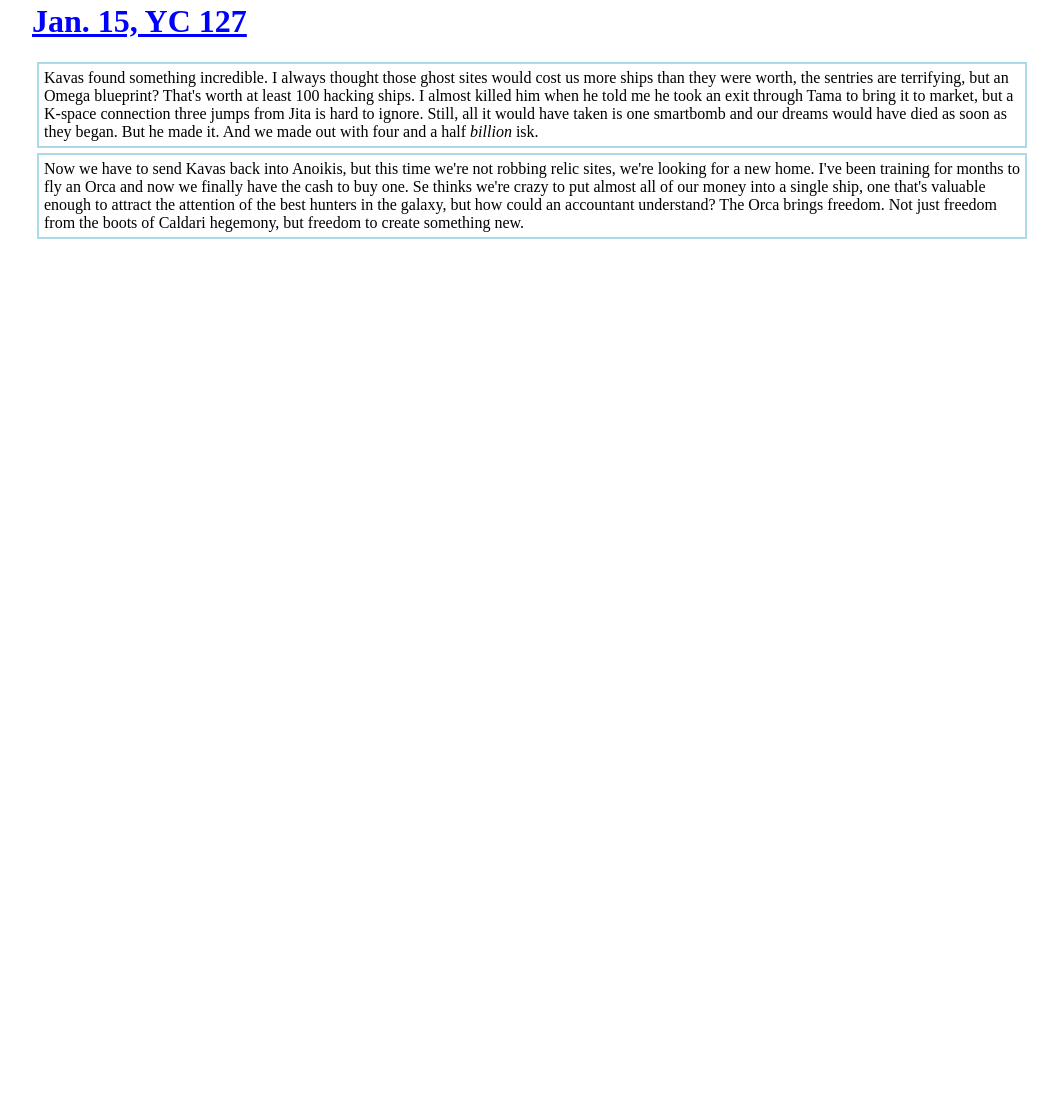
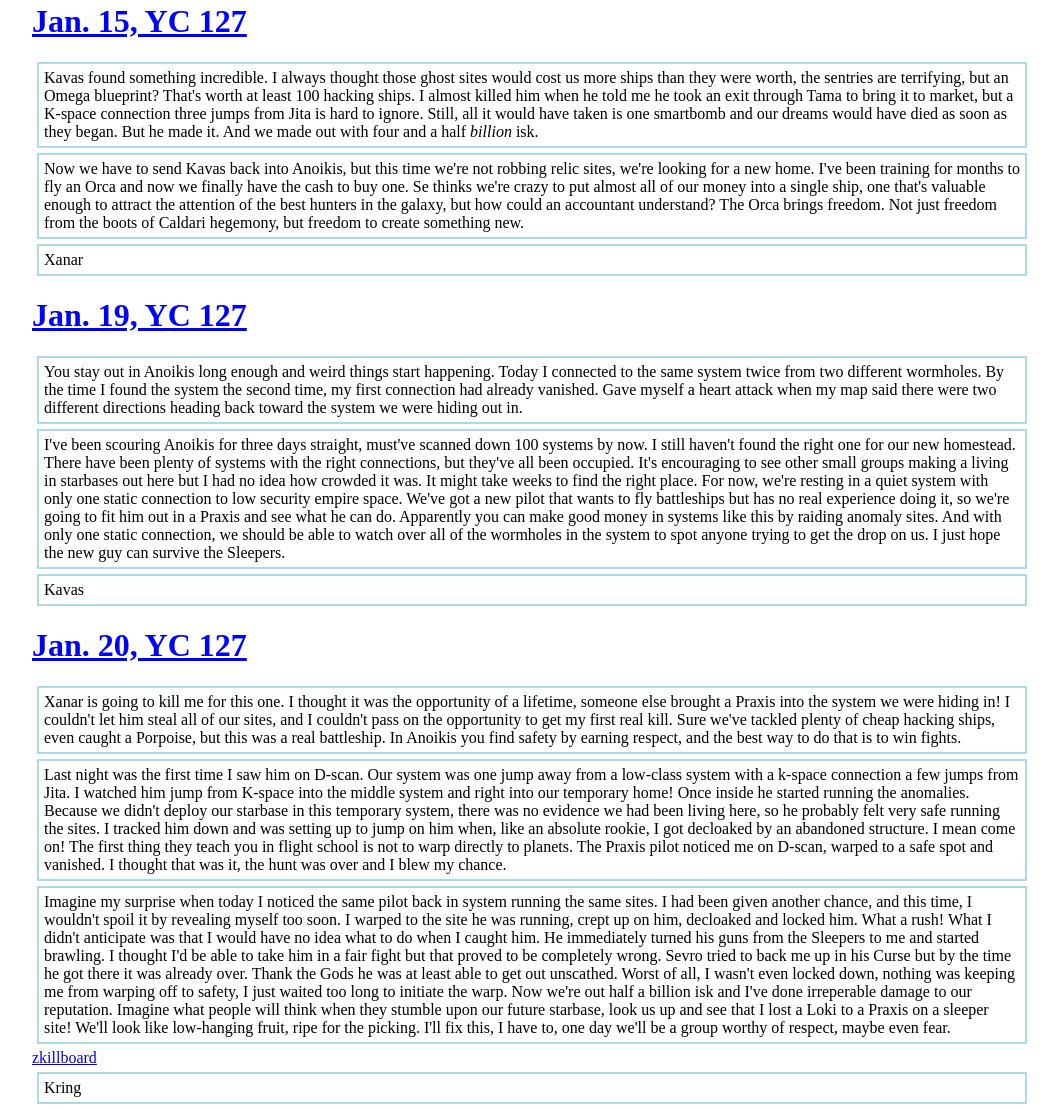
Before and after one commit to KadashiRiftCollective/KadashiRiftCollective.github.io, a plain HTML site: page index.html in a window 1280 px wide. Shown: the part 18-1127 px from the top of the page, without its empty margins (108-1166 px from the left). Before the commit the page ends 800 px from the top, so only its background shows below. Drawn offline with Linux system fonts and the light colour scheme.

Commit message:
Added Jan 19,20 entries

```diff
--- a/index.html
+++ b/index.html
@@ -17,5 +17,48 @@
 	Now we have to send Kavas back into Anoikis, but this time we're not robbing relic sites, we're looking for a new home. I've been training for months to fly an Orca and now we finally have the cash to buy one. Se thinks we're crazy to put almost all of our money into a single ship, one that's valuable enough to attract the attention of the best hunters in the galaxy, but how could an accountant understand? The Orca brings freedom. Not just freedom from the boots of Caldari hegemony, but freedom to create something new.
 </p>
 
+<p>
+Xanar
+</p>
+
+<h1>Jan. 19, YC 127</h1>
+
+<p>
+	You stay out in Anoikis long enough and weird things start happening. Today I connected to the same system twice from two different wormholes. By the time I found the system the second time, my first connection had already vanished. Gave myself a heart attack when my map said there were two different directions heading back toward the system we were hiding out in.
+</p>
+
+<p>
+	I've been scouring Anoikis for three days straight, must've scanned down 100 systems by now. I still haven't found the right one for our new homestead. There have been plenty of systems with the right connections, but they've all been occupied. It's encouraging to see other small groups making a living in starbases out here but I had no idea how crowded it was. It might take weeks to find the right place. For now, we're resting in a quiet system with only one static connection to low security empire space. We've got a new pilot that wants to fly battleships but has no real experience doing it, so we're going to fit him out in a Praxis and see what he can do. Apparently you can make good money in systems like this by raiding anomaly sites. And with only one static connection, we should be able to watch over all of the wormholes in the system to spot anyone trying to get the drop on us. I just hope the new guy can survive the Sleepers.
+
+<p>
+Kavas
+</p>
+
+
+
+<h1>Jan. 20, YC 127</h1>
+
+<p>
+	Xanar is going to kill me for this one. I thought it was the opportunity of a lifetime, someone else brought a Praxis into the system we were hiding in! I couldn't let him steal all of our sites, and I couldn't pass on the opportunity to get my first real kill. Sure we've tackled plenty of cheap hacking ships, even caught a Porpoise, but this was a real battleship. In Anoikis you find safety by earning respect, and the best way to do that is to win fights.
+</p>
+
+<p>
+	Last night was the first time I saw him on D-scan. Our system was one jump away from a low-class system with a k-space connection a few jumps from Jita. I watched him jump from K-space into the middle system and right into our temporary home! Once inside he started running the anomalies. Because we didn't deploy our starbase in this temporary system, there was no evidence we had been living here, so he probably felt very safe running the sites. I tracked him down and was setting up to jump on him when, like an absolute rookie, I got decloaked by an abandoned structure. I mean come on! The first thing they teach you in flight school is not to warp directly to planets. The Praxis pilot noticed me on D-scan, warped to a safe spot and vanished. I thought that was it, the hunt was over and I blew my chance.
+
+</p>
+
+<p>
+	Imagine my surprise when today I noticed the same pilot back in system running the same sites. I had been given another chance, and this time, I wouldn't spoil it by revealing myself too soon. I warped to the site he was running, crept up on him, decloaked and locked him. What a rush! What I didn't anticipate was that I would have no idea what to do when I caught him. He immediately turned his guns from the Sleepers to me and started brawling. I thought I'd be able to take him in a fair fight but that proved to be completely wrong. Sevro tried to back me up in his Curse but by the time he got there it was already over. Thank the Gods he was at least able to get out unscathed. Worst of all, I wasn't even locked down, nothing was keeping me from warping off to safety, I just waited too long to initiate the warp. Now we're out half a billion isk and I've done irreperable damage to our reputation. Imagine what people will think when they stumble upon our future starbase, look us up and see that I lost a Loki to a Praxis on a sleeper site! We'll look like low-hanging fruit, ripe for the picking. I'll fix this, I have to, one day we'll be a group worthy of respect, maybe even fear.
+
+</p>
+
+<a href="https://zkillboard.com/kill/124152647/">zkillboard</a>
+
+<p>
+Kring
+</p>
+
+
+
 </body>
 </html>
```
